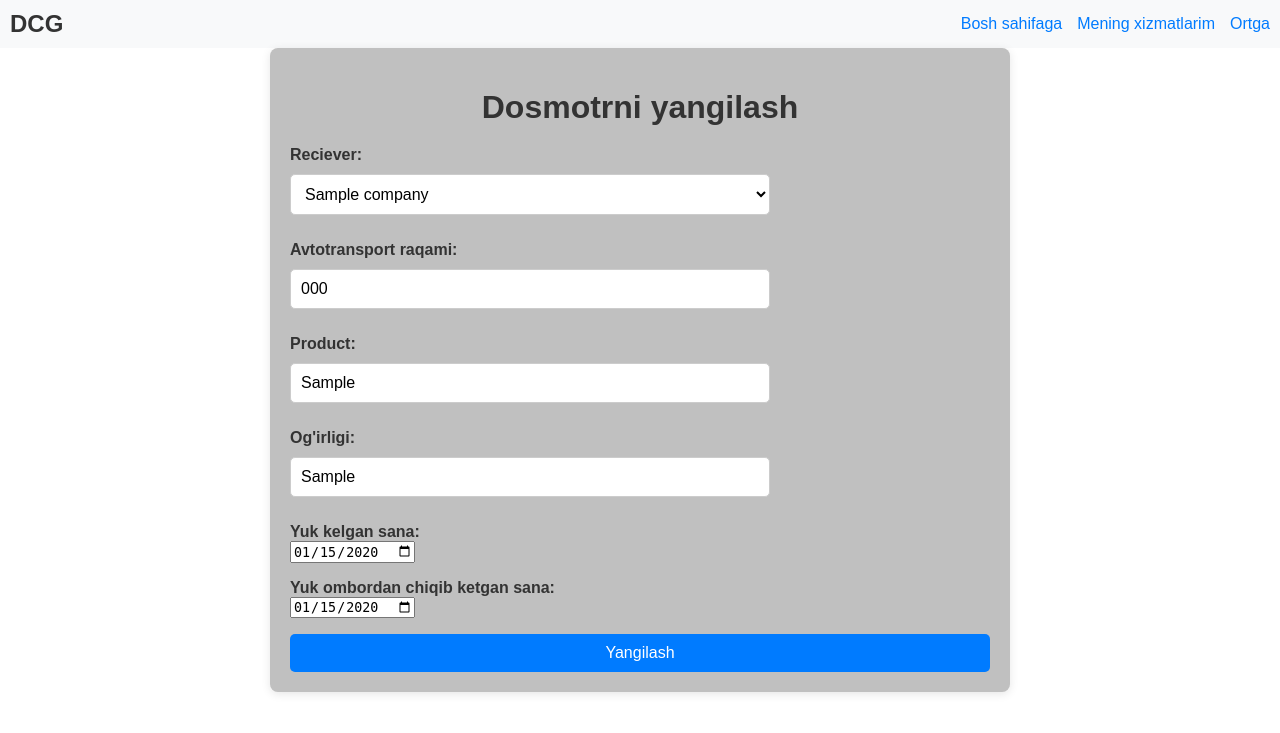
After one commit to janobnotiq/dcg, a Django app: page /contract/update-dosmotr/1/ in a window 1280 px wide. The commit adds this page. Shown: the top 733 px of the page. Run offline with Django 5.2, Linux system fonts and the light colour scheme; a user stored in the database is signed in; tables that the repository leaves empty hold one stand-in row (values such as "Sample post").

Commit message:
endpoints for updating

```diff
--- a/app/forms.py
+++ b/app/forms.py
@@ -22,7 +22,7 @@ class DeclarationForm(forms.ModelForm):
         widgets = {
             'date_recorded': forms.DateInput(attrs={
                 'type': 'date',  # HTML5 type date, kalendardan tanlash uchun
-            }),
+            },format='%Y-%m-%d'),
         }
 
 
--- a/app/models.py
+++ b/app/models.py
@@ -67,11 +67,11 @@ class Declaration(BaseModel):
         IM74 = "IM74", "IM 74"
         EK10 = "EK10", "EK 10"
 
-    customs_mode = models.CharField(max_length=10,choices=Modes.choices)
+    customs_mode = models.CharField(max_length=10,choices=Modes.choices, verbose_name="Rejimi")
     declarant = models.ForeignKey(User,on_delete=models.CASCADE)
-    number_gtd = models.CharField(max_length=256,verbose_name="nomer gtd")
+    number_gtd = models.CharField(max_length=256,verbose_name="Nomer gtd")
     reference_gtd = models.CharField(max_length=256)
-    date_recorded = models.DateField(verbose_name="qayd etilgan sana")
+    date_recorded = models.DateField(verbose_name="Qayd etilgan sana")
     sender = models.CharField(max_length=256)
     reciever = models.ForeignKey(Company,on_delete=models.CASCADE)
     country = models.CharField(max_length=256)
--- a/services/forms.py
+++ b/services/forms.py
@@ -18,7 +18,7 @@ class ContractForm(forms.ModelForm):
         widgets = {
             'date_recorded': forms.DateInput(attrs={
                 'type': 'date',  # HTML5 type date, kalendardan tanlash uchun
-            }),
+            },format='%Y-%m-%d'),
         }
 
 
@@ -36,9 +36,14 @@ class DosmotrForm(forms.ModelForm):
 
         widgets = {
             'arrived_date': forms.DateInput(attrs={
-                'type': 'date',  # HTML5 type date, kalendardan tanlash uchun
-            }),
+                'type': 'date', # HTML5 type date, kalendardan tanlash uchun
+            }, format='%Y-%m-%d'),
             'leaving_date': forms.DateInput(attrs={
                 'type': 'date',  # HTML5 type date, kalendardan tanlash uchun
-            }),
+            },format='%Y-%m-%d'),
         }
+
+        def __init__(self, *args, **kwargs):
+            super(DosmotrForm, self).__init__(*args, **kwargs)
+            self.fields['arrived_date'].input_formats = ['%Y-%m-%d']
+            self.fields['leaving_date'].input_formats = ['%Y-%m-%d']
--- a/services/urls.py
+++ b/services/urls.py
@@ -1,6 +1,7 @@
 from django.urls import path
 from .views import company_report, contract_success_view, \
-    add_contract, dosmotr_success_view, add_dosmotr
+    add_contract, dosmotr_success_view, add_dosmotr \
+    ,ContractUpdateView,DosmotrUpdateView
 
 
 urlpatterns = [
@@ -8,9 +9,11 @@ urlpatterns = [
 
     # kontrakt
     path("add-contract/", add_contract, name="add-contract"),
+    path("update-contract/<int:pk>/", ContractUpdateView.as_view(), name="update-contract"),
     path("contract-success/", contract_success_view, name="contract-success"),
 
     #dosmotr
     path("dosmotr-success/", dosmotr_success_view, name="dosmotr-success"),
+    path("update-dosmotr/<int:pk>/", DosmotrUpdateView.as_view(), name="update-dosmotr"),
     path("add-dosmotr/", add_dosmotr, name="add-dosmotr"),
 ]
--- a/services/views.py
+++ b/services/views.py
@@ -1,9 +1,12 @@
-from django.shortcuts import render
-from app.models import Company
+from app.models import Company,Contract,Dosmotr
 from .forms import ContractForm, DosmotrForm
 
 from datetime import datetime
 
+from django.urls import reverse_lazy
+from django.shortcuts import render
+from django.views.generic.edit import UpdateView
+from django.contrib.auth.mixins import LoginRequiredMixin
 from django.contrib.auth.decorators import login_required
 from django.shortcuts import redirect
 
@@ -62,3 +65,22 @@ def add_dosmotr(request):
 @login_required
 def dosmotr_success_view(request):
     return render(request,"dosmotr-success.html")
+
+class ContractUpdateView(LoginRequiredMixin,UpdateView):
+    model = Contract
+    form_class = ContractForm
+    template_name = "update-contract.html"
+    success_url = reverse_lazy("my_contracts")
+
+    def get_queryset(self):
+        return Contract.objects.filter(declarant=self.request.user)
+
+
+class DosmotrUpdateView(LoginRequiredMixin,UpdateView):
+    model = Dosmotr
+    form_class = DosmotrForm
+    template_name = "update-dosmotr.html"
+    success_url = reverse_lazy("my_dosmotrs")
+
+    def get_queryset(self):
+        return Dosmotr.objects.filter(declarant=self.request.user)
--- /dev/null
+++ b/templates/update-dosmotr.html
@@ -0,0 +1,124 @@
+<!DOCTYPE html>
+<html lang="uz">
+<head>
+    <meta charset="UTF-8">
+    <meta name="viewport" content="width=device-width, initial-scale=1.0">
+    <title>Dosmotrni yangilash</title>
+    <style>
+            body {
+        font-family: Arial, sans-serif;
+        margin: 0;
+        padding: 0;
+    }
+
+    .navbar {
+        background-color: #f8f9fa;
+        padding: 10px;
+        display: flex;
+        justify-content: space-between;
+        align-items: center;
+    }
+
+    .navbar-brand {
+        font-size: 24px;
+        text-decoration: none;
+        color: #333;
+    }
+
+    .navbar-links {
+        display: flex;
+    }
+
+    .nav-link {
+        margin-left: 15px;
+        text-decoration: none;
+        color: #007bff;
+        transition: color 0.3s;
+    }
+
+    .nav-link:hover {
+        color: #0056b3;
+    }
+
+    .container {
+        max-width: 700px; /* Formani kengligini cheklash */
+        margin: 0 auto; /* Markazlashtirish */
+        padding: 20px;
+        background-color: silver; /* Orqa fon rangi */
+        border-radius: 8px; /* Burchaklarni yumshatish */
+        box-shadow: 0 2px 10px rgba(0, 0, 0, 0.1); /* Soyali effekt */
+    }
+
+    h1 {
+        text-align: center; /* Sarlavhani markazlashtirish */
+        color: #333; /* Sarlavha rangi */
+        margin-bottom: 20px; /* Pastga bo‘sh joy */
+    }
+
+    .form-group {
+        margin-bottom: 15px; /* Har bir form elementi orasida bo‘sh joy */
+    }
+
+    .btn {
+        display: block; /* Tugmani to‘liq kenglikda qilish */
+        width: 100%; /* Tugma kengligi */
+        padding: 10px; /* Tugma ichidagi bo‘sh joy */
+        background-color: #007bff; /* Tugma foni rangi */
+        color: white; /* Tugma matni rangi */
+        border: none; /* Tugma chegarasiz */
+        border-radius: 5px; /* Tugma burchaklarini yumshatish */
+        font-size: 16px; /* Matn o‘lchami */
+        cursor: pointer; /* Ko‘rsatgichni o'zgartirish */
+        transition: background-color 0.3s; /* Rang o‘zgarishidagi animatsiya */
+    }
+
+    .btn:hover {
+        background-color: #0056b3; /* Hover holatidagi rang o‘zgarishi */
+    }
+
+    /* Input va select qutilarining stylingi */
+    input[type="text"],
+    input[type="email"],
+    input[type="password"],
+    select {
+        width: 480px;
+        padding: 10px;
+        margin: 10px 0;
+        border: 1px solid #ccc;
+        border-radius: 5px;
+        box-sizing: border-box;
+        font-size: 16px;
+        background-color: #fff;
+    }
+
+    /* Label stylingi */
+    label {
+        font-weight: bold;
+        margin-top: 10px;
+        display: block;
+        color: #333;
+    }
+    </style>
+</head>
+<body>
+    <nav class="navbar">
+        <a class="navbar-brand" href="{% url 'home' %}" style="font-weight: bold;">DCG</a>
+        <div class="navbar-links">
+            <a class="nav-link" href="{% url 'home' %}">Bosh sahifaga</a>
+            <a class="nav-link" href="{% url 'my-declarations' %}">Mening xizmatlarim</a>
+            <a class="nav-link" href="{% url 'my_dosmotrs' %}">Ortga</a>
+        </div>
+    </nav>
+
+    <div class="container">
+        <h1>Dosmotrni yangilash</h1>
+        <form method="post">
+            {% csrf_token %}
+            <div class="form-group">
+                {{ form.as_p }}
+            </div>
+            <button type="submit" class="btn">Yangilash</button>
+        </form>
+    </div>
+</body>
+</html>
```
Also changed, not shown: templates/my-contracts.html (+20 -3 lines), templates/my-dosmotrs.html (+59 -3 lines), templates/my_declarations.html (+21 -3 lines), templates/update-contract.html (added, +124 -0 lines).
